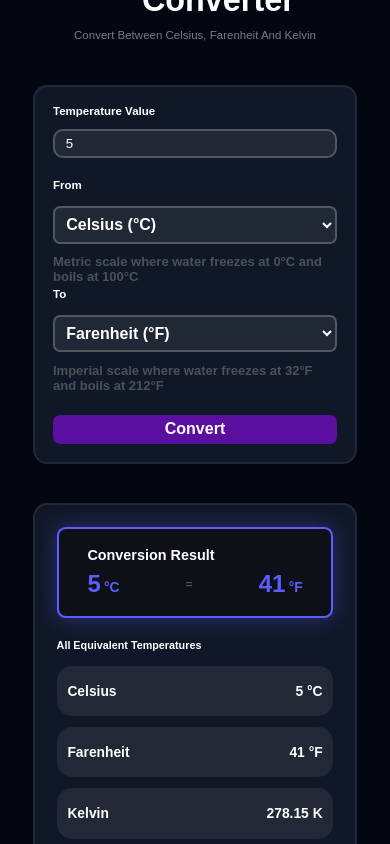
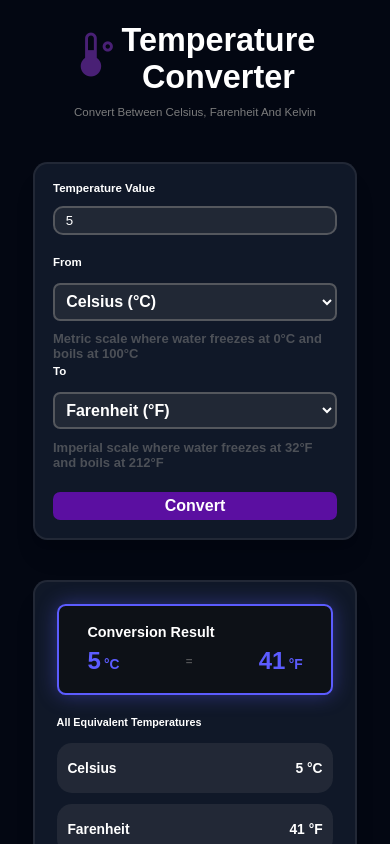
Before and after one commit to Teslim-AbdulAzeez/Temperature_Converter, a plain HTML site: page index.html in a window 390 px wide. Both pictures are taken after typing "5" into the empty fields and a click on the button "Convert". Shown: the top 844 px of the page. Drawn offline with nearby package versions, Linux system fonts and the light colour scheme.

Commit message:
Perfect Modification

```diff
--- a/Javascript.js
+++ b/Javascript.js
@@ -142,7 +142,7 @@ function performConversion() {
 
   // Show result container
   resultContainer.style.display = "flex";
-  mainBody.style.height = "170vh";
+  mainBody.style.height = "100%";
   conversionForm.style.marginBottom = "2.5rem";
 } // END OF performConversion FUNCTION
 
--- a/Styles.css
+++ b/Styles.css
@@ -4,10 +4,16 @@
   box-sizing: border-box;
   font-family: "poppins", Arial, sans-serif;
 }
+
+/* RESPONSIVENESS */
 html {
   font-size: 62.5%;
 }
-
+@media (min-width: 660px) {
+  html {
+    font-size: 70%;
+  }
+}
 @media (max-width: 600px) {
   html {
     font-size: 55%;
@@ -16,18 +22,10 @@ html {
   .result_container {
     width: 90%;
   }
-  .temperature_converter {
-    height: 100%;
-    width: 100%;
-  }
 }
 @media (max-width: 410px) {
   html {
     font-size: 45%;
-  }
-  .temperature_converter {
-    height: 100%;
-    width: 100%;
   }
   .unit_selection_container {
     align-items: center;
@@ -40,9 +38,6 @@ html {
 @media (max-width: 330px) {
   html {
     font-size: 40%;
-  }
-  body {
-    padding-top: 15rem;
   }
 }
 
@@ -58,9 +53,7 @@ body {
   flex-direction: column;
   justify-content: center;
   align-items: center;
-  padding-top: 2rem;
-  height: 100vh;
-  width: 100%;
+  padding-top: 3rem;
 }
 
 /* TITLE CONTAINER */
```
